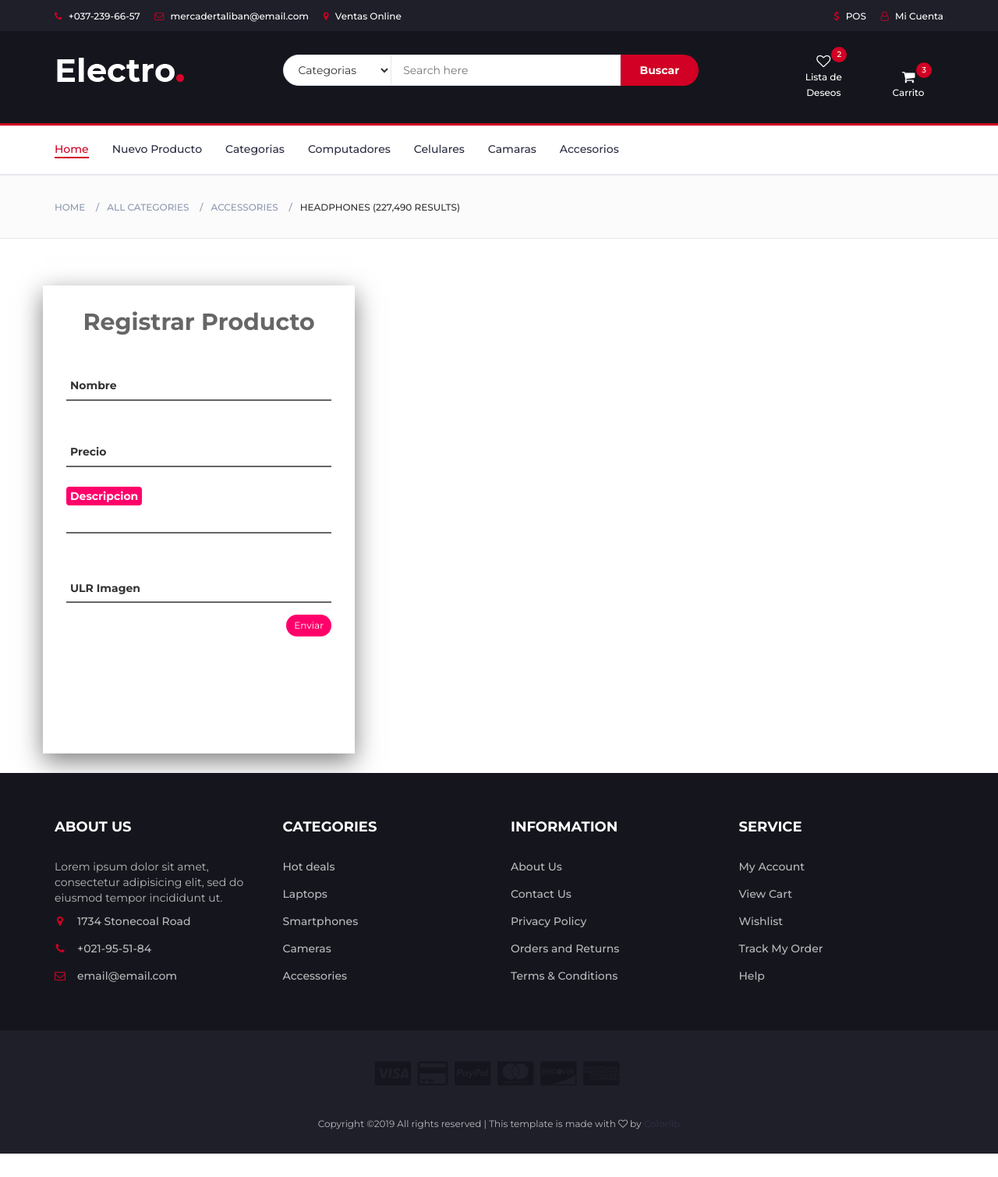
After one commit to DaironC/ElectricStore, a Flask app: template templates/update_producto.html in a window 1280 px wide. The commit adds this page. Shown: the whole page at 78% size. Run offline with Flask 2, Linux system fonts and the light colour scheme; the template is opened without the code that fills it, so the values that code supplies are empty; some libraries are stand-ins or nearby versions.

Commit message:
nueva version con el crud completo

```diff
--- a/app.py
+++ b/app.py
@@ -40,6 +40,41 @@ def agregarProducto():
     #Despues de Guardar redirige a la pagina store
     return redirect(url_for('store'))
 
+@app.route('/update/<id>')
+def update(id):
+    cur = conn.cursor()
+    cur.execute("SELECT * from productos where id={0}".format(id))
+    producto = cur.fetchall()
+    return render_template('update_producto.html', producto=producto[0])
+
+@app.route('/update_producto/<id>', methods=['POST'])
+def update_producto(id):
+    if request.method == 'POST':
+        nombre = request.form['nombre']
+        precio = request.form['precio']
+        descripcion = request.form['descripcion']
+        imagen = request.form['imagen']
+        cur = conn.cursor()
+        cur.execute("""
+        UPDATE productos
+        set nombre = '{0}',
+            precio = '{1}',
+            descripcion = '{2}',
+            imagen = '{3}'
+        where id = {4}
+        """.format(nombre, precio, descripcion, imagen, id))
+        cur.close()
+    return redirect(url_for('store'))
+
+@app.route('/delete/<id>')
+def delete(id):
+    cur = conn.cursor()
+    cur.execute("DELETE from productos where id={0}".format(id))
+    conn.commit()
+    cur.close()
+    return redirect(url_for('store'))
+
+
 
 if __name__== '__main__':
     app.run(port=4100,debug=True)
--- a/static/css/style.css
+++ b/static/css/style.css
@@ -1040,8 +1040,8 @@ textarea.input {
 .product .add-to-cart .add-to-cart-btn {
   position: relative;
   border: 2px solid transparent;
-  height: 40px;
-  padding: 0 30px;
+  height: 12px;
+  padding: 0 10px;
   background-color: #ef233c;
   color: #FFF;
   text-transform: uppercase;
@@ -2258,14 +2258,14 @@ textarea.input {
 }
 
 .btn{
-  margin-top: 20px;
+  margin-top: 15px;
   background: #ff006a;
   color: #fff;
-  padding: 15px 30px;
+  padding: 5px 10px;
   border: none;
   outline: none;
   border-radius: 30px;
-  font-size: 16px;
+  font-size: 12px;
   transition: 0.5s;
   float: right;
 }
--- a/templates/agregarProducto.html
+++ b/templates/agregarProducto.html
@@ -22,7 +22,7 @@
 									<label>Precio</label>
 							</div>
 							<div class="input-field">
-									<textarea name="descripcion" rows="3"></textarea>
+									<textarea name="descripcion" rows="1"></textarea>
 										<label>Descripcion</label>
 							</div>
 							<div class="input-field">
--- a/templates/layout.html
+++ b/templates/layout.html
@@ -64,7 +64,7 @@
 						<div class="col-md-3">
 							<div class="header-logo">
 								<a href="#" class="logo">
-									<img src="{{ url_for('static', filename='img/logo.PNG')}}" alt="">
+									<img src="{{ url_for('static', filename='img/xlogo.PNG')}}" alt="">
 								</a>
 							</div>
 						</div>
--- /dev/null
+++ b/templates/update_producto.html
@@ -0,0 +1,41 @@
+{% extends "layout.html" %}
+
+{% block content %}
+
+		<!-- SECTION -->
+		<div class="section">
+			<!-- container -->
+			<div class="container">
+				<!-- row -->
+				<div class="row">
+
+					<div class="wrapper">
+						<h2>Registrar Producto</h2>
+                        <form action="/update_producto/{{producto.0}}" method="POST">
+
+                            <div class="input-field">
+                                <input type="text" name="nombre" value ="{{producto.1}}" required>
+                                <label>Nombre</label>
+                            </div>
+                            <div class="input-field">
+                                    <input type="text" name="precio" value ="{{producto.2}}" required>
+                                    <label>Precio</label>
+                            </div>
+                            <div class="input-field">
+                                    <textarea name="descripcion" rows="1" value ="{{producto.3}}"></textarea>
+                                        <label>Descripcion</label>
+                            </div>
+                            <div class="input-field">
+                                    <input type="text" name="imagen" value ="{{producto.4}}" required>
+                                    <label>ULR Imagen</label>
+                            </div>
+
+                            <input type="submit" value="Enviar" class="btn">
+                        </form>
+					</div>
+				<!-- /row -->
+			</div>
+			<!-- /container -->
+		</div>
+		<!-- /SECTION -->
+{% endblock %}
```
Also changed, not shown: templates/store.html (+8 -18 lines).
